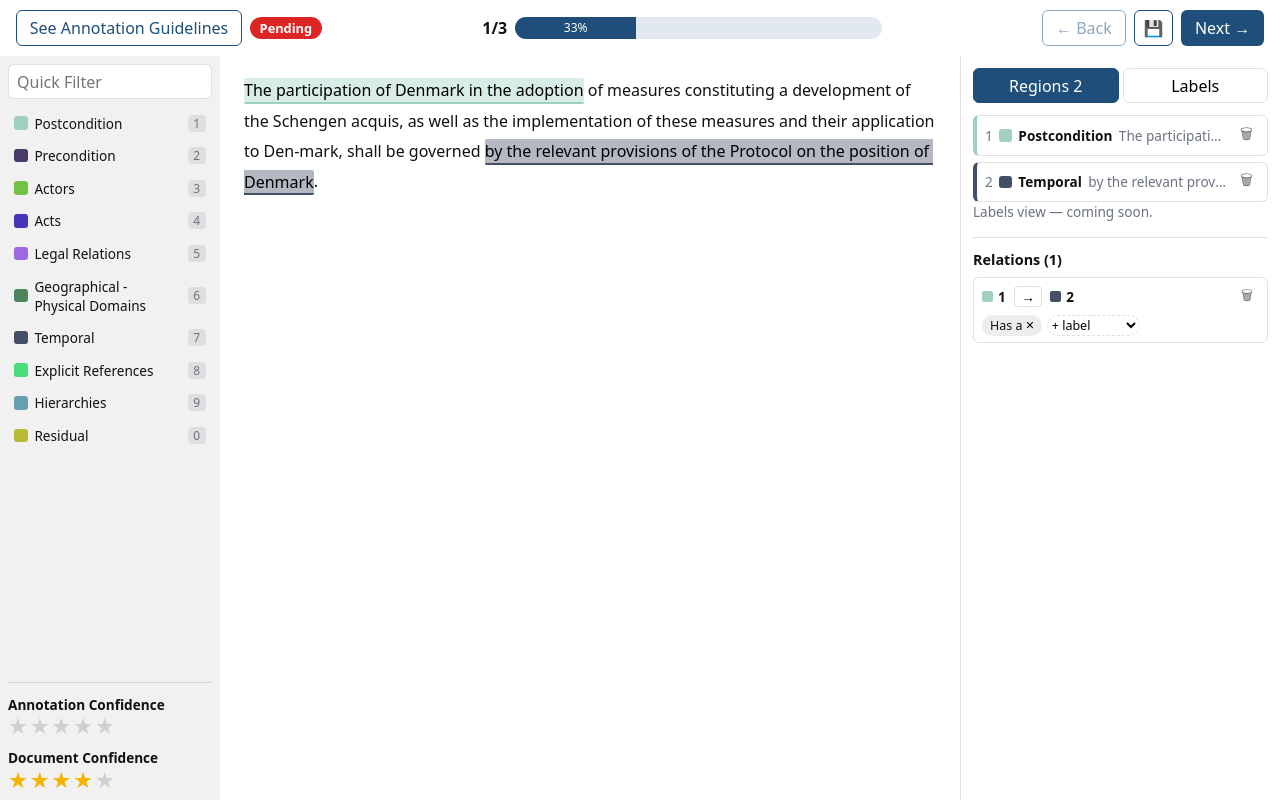
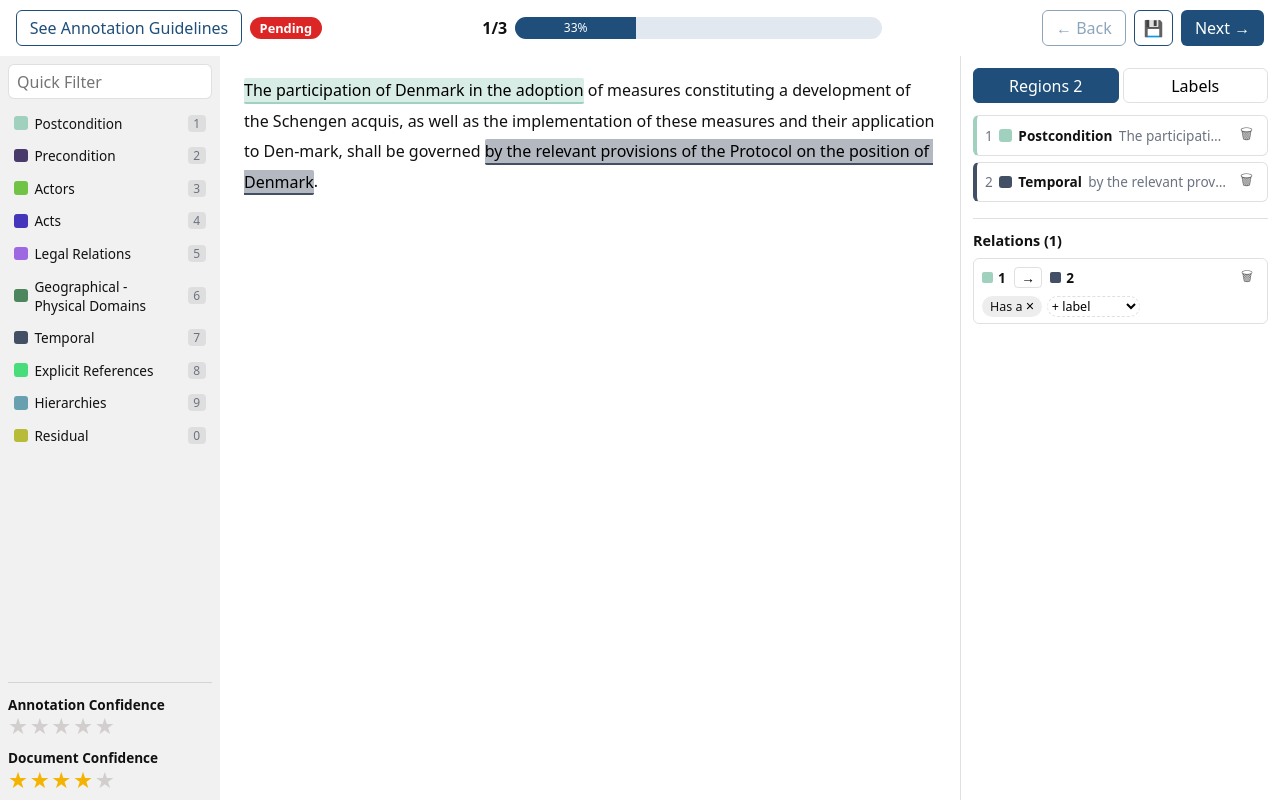
Before and after one commit to shashankmc/vue-legal-annotation-kit, a Vue app: page / in a window 1280 px wide. Built offline with nearby package versions, Linux system fonts and the light colour scheme.

Commit message:
fix: labels tab showing under regions list

```diff
--- a/src/components/InspectorPane.vue
+++ b/src/components/InspectorPane.vue
@@ -65,7 +65,7 @@ const tab = ref<"regions" | "labels">("regions");
       Click a target region to link it.
     </p>
 
-    <div v-else class="labels-tab">Labels view — coming soon.</div>
+    <div v-if="tab === 'labels'" class="labels-tab">Labels view — coming soon.</div>
 
     <RelationList
       :annotations="annotations"
```
